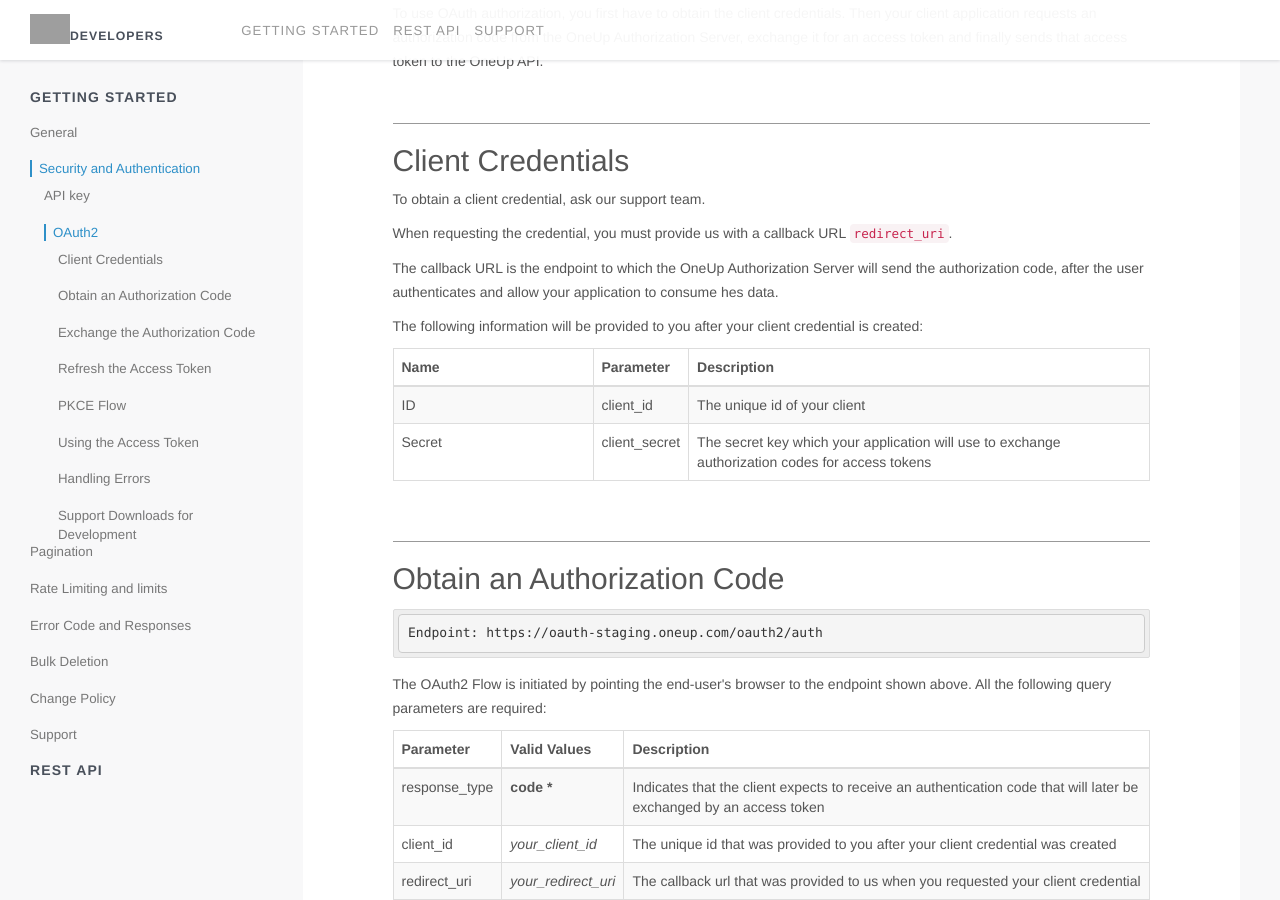
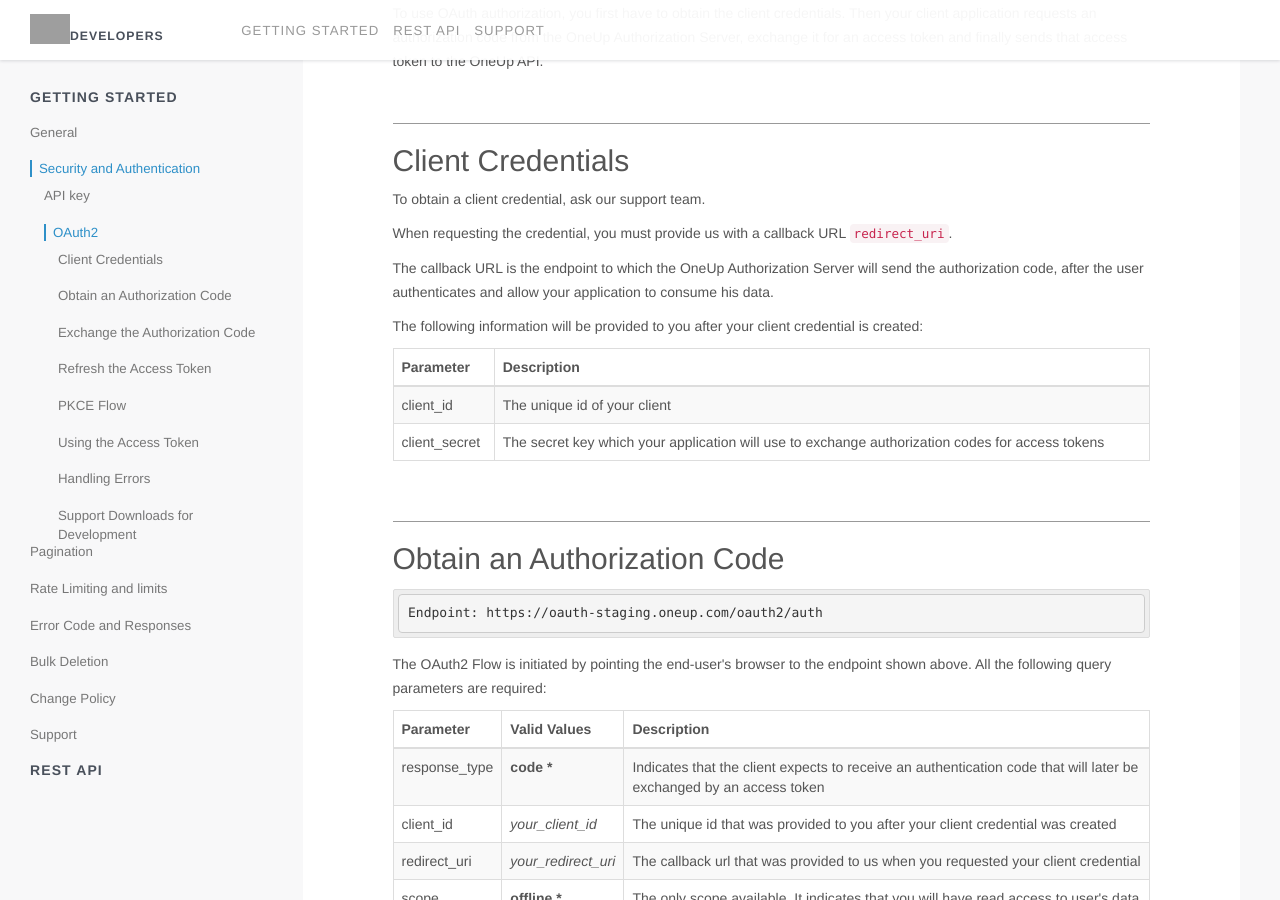
Before and after one commit to myERP/myerp.github.io, a Jekyll site: the page built from index.html, in a window 1280 px wide and 900 px high, scrolled down 3307 px. Built offline with Jekyll 4.4.1, drawn with Linux system fonts in a browser that asks for light colours; nearby versions of some CDN libraries; Markdown is read by kramdown in place of the engine named in the settings; a style sheet for code colours, icons or effects is not loaded; some of the changed text lies outside the part shown; grey boxes are pictures that could not be loaded.

Commit message:
fix typos and removes unnecessary table column

```diff
--- a/_includes/1.0/overview/security/oauth2/credentials.html
+++ b/_includes/1.0/overview/security/oauth2/credentials.html
@@ -6,26 +6,23 @@
 
     <p>When requesting the credential, you must provide us with a callback URL <code>redirect_uri</code>.</p>
 
-    <p>The callback URL is the endpoint to which the OneUp Authorization Server will send the authorization code, after the user authenticates and allow your application to consume hes data.</p>
+    <p>The callback URL is the endpoint to which the OneUp Authorization Server will send the authorization code, after the user authenticates and allow your application to consume his data.</p>
 
     <p>The following information will be provided to you after your client credential is created:</p>
 
     <table class="table table-bordered table-striped">
         <thead>
             <tr>
-                <th class="name">Name</th>
                 <th class="parameter">Parameter</th>
                 <th class="description">Description</th>
             </tr>
         </thead>
         <tbody>
             <tr>
-                <td>ID</td>
                 <td>client_id</td>
                 <td>The unique id of your client</td>
             </tr>
             <tr>
-                <td>Secret</td>
                 <td>client_secret</td>
                 <td>The secret key which your application will use to exchange authorization codes for access tokens</td>
             </tr>
--- a/_includes/1.0/overview/security/oauth2/errors.html
+++ b/_includes/1.0/overview/security/oauth2/errors.html
@@ -8,7 +8,7 @@
         <div class="panel-heading">Note</div>
         <div class="panel-body">
             When the application starts the flow <b>omitting</b> or sending an <b>invalid</b> <code>redirect_uri</code> or <code>client_id</code>,
-            a <b>default error page</b> will be displayed to the user given that the Authorization Server cannot thrust the <code>redirect_uri</code>.
+            a <b>default error page</b> will be displayed to the user given that the Authorization Server cannot trust the <code>redirect_uri</code>.
         </div>
     </div>
 
```
